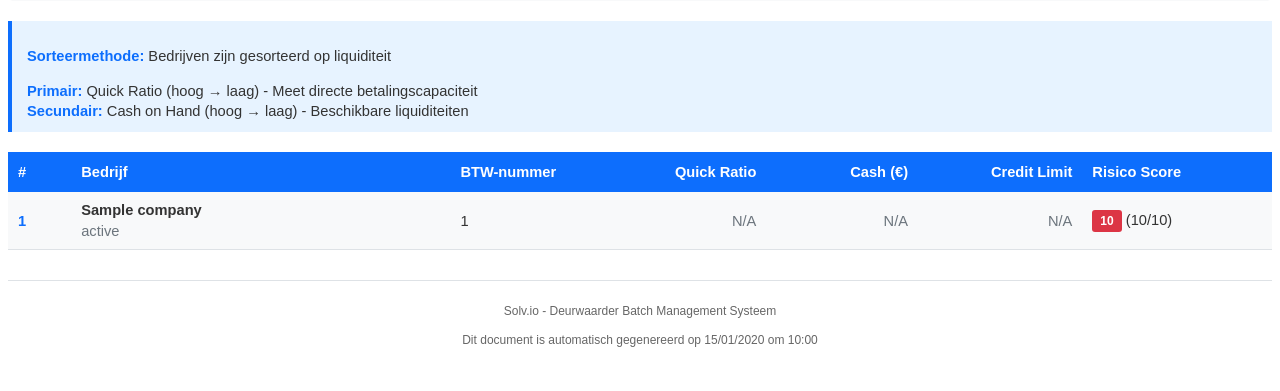
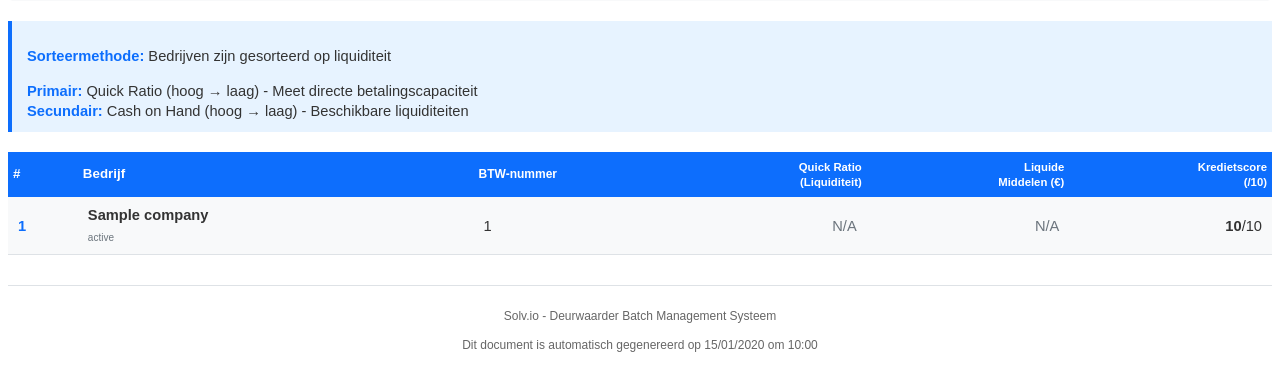
Before and after one commit to A-D-DBS-application/web-application-2025-group-9, a Flask app: template app/templates/batch_pdf.html in a window 1280 px wide. Shown: the part 292-683 px from the top of the page. Run offline with Flask 3, Linux system fonts and the light colour scheme; the template is opened without the code that fills it: most values are stand-ins (such as "Sample title", 1, 10 or a date in 2020).

Commit message:
mooiere pdf

```diff
--- a/app/templates/batch_pdf.html
+++ b/app/templates/batch_pdf.html
@@ -161,16 +161,15 @@
         </p>
     </div>
 
-    <table>
+    <table style="table-layout: fixed;">
         <thead>
-            <tr>
-                <th style="width: 5%;">#</th>
-                <th style="width: 30%;">Bedrijf</th>
-                <th style="width: 15%;">BTW-nummer</th>
-                <th style="width: 10%;" class="text-end">Quick Ratio</th>
-                <th style="width: 12%;" class="text-end">Cash (€)</th>
-                <th style="width: 13%;" class="text-end">Credit Limit</th>
-                <th style="width: 15%;">Risico Score</th>
+            <tr style="background-color: #0d6efd; color: white;">
+                <th style="width: 5%; padding: 8px 5px; background-color: #0d6efd; color: white; font-size: 10pt;">#</th>
+                <th style="width: 32%; padding: 8px 5px; background-color: #0d6efd; color: white; font-size: 10pt;">Bedrijf</th>
+                <th style="width: 17%; padding: 8px 5px; background-color: #0d6efd; color: white; font-size: 9pt;">BTW-nummer</th>
+                <th style="width: 14%; padding: 8px 5px; font-size: 8.5pt; text-align: right; background-color: #0d6efd; color: white; line-height: 1.3;">Quick Ratio<br/>(Liquiditeit)</th>
+                <th style="width: 16%; padding: 8px 5px; font-size: 8.5pt; text-align: right; background-color: #0d6efd; color: white; line-height: 1.3;">Liquide<br/>Middelen (€)</th>
+                <th style="width: 16%; padding: 8px 5px; font-size: 8.5pt; text-align: right; background-color: #0d6efd; color: white; line-height: 1.3;">Kredietscore<br/>(/10)</th>
             </tr>
         </thead>
         <tbody>
@@ -180,7 +179,7 @@
                 <td>
                     <strong>{{ case.company.company_name }}</strong>
                     {% if case.company.legal_status %}
-                    <br><span class="text-muted">{{ case.company.legal_status }}</span>
+                    <br><span class="text-muted" style="font-size: 7.5pt;">{{ case.company.legal_status }}</span>
                     {% endif %}
                 </td>
                 <td>{{ case.company.vat_number }}</td>
@@ -199,26 +198,10 @@
                     {% endif %}
                 </td>
                 <td class="text-end">
-                    {% if case.company.credit_limit %}
-                        € {{ "{:,.0f}".format(case.company.credit_limit|float) }}
+                    {% if case.company.credit_score %}
+                        <strong>{{ case.company.credit_score }}</strong>/10
                     {% else %}
                         <span class="text-muted">N/A</span>
-                    {% endif %}
-                </td>
-                <td>
-                    {% if case.company.common_score %}
-                        {% if case.company.common_score in ['A', 'B'] %}
-                            <span class="badge badge-success">{{ case.company.common_score }}</span>
-                        {% elif case.company.common_score == 'C' %}
-                            <span class="badge badge-warning">{{ case.company.common_score }}</span>
-                        {% else %}
-                            <span class="badge badge-danger">{{ case.company.common_score }}</span>
-                        {% endif %}
-                    {% else %}
-                        <span class="badge badge-secondary">N/A</span>
-                    {% endif %}
-                    {% if case.company.credit_score %}
-                        ({{ case.company.credit_score }}/10)
                     {% endif %}
                 </td>
             </tr>
```
